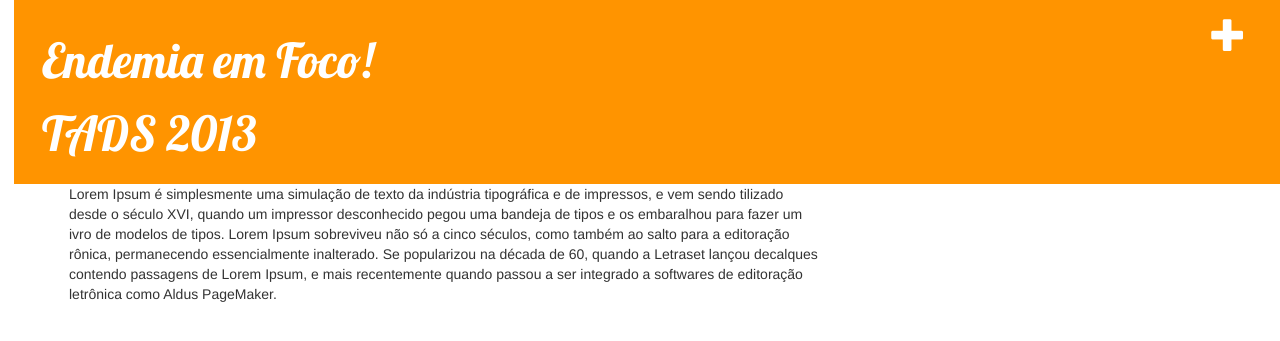
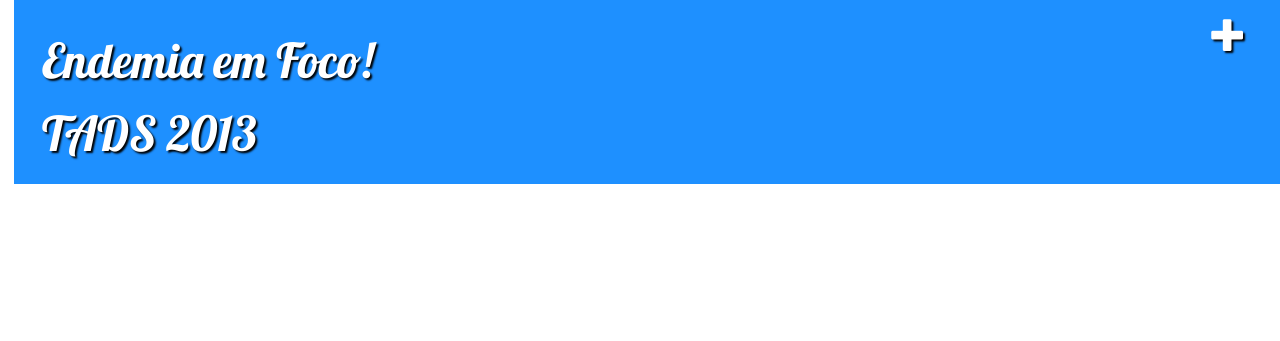
Before and after one commit to bergue3000/my-first-blog, a Django app: page / in a window 1280 px wide. Shown: the top 341 px of the page. Run offline with Django 3.2, Linux system fonts and the light colour scheme; data that the repository does not hold is empty; some libraries are stand-ins or nearby versions.

Commit message:
adicionando efeitos.

```diff
--- a/blog/static/css/blog.css
+++ b/blog/static/css/blog.css
@@ -1,12 +1,12 @@
 h1 a{
-	color: #FCA205;
+	color: #1E90FF;
 	font-family: 'Lobster';
 }
 body {
 	padding-left: 1em;
 }
 .cabecalho {
-    background-color: #ff9400;
+    background-color: #1E90FF;
     margin-top: 0;
     padding: 1em 1em 1em 2em;
 }
@@ -14,10 +14,12 @@
     color: #ffffff;
     font-size: 36pt;
     text-decoration: none;
+    text-shadow: #000 2px 2px 2px;
 }
 
 .content {
-    margin-left: 40px;
+	margin-left: 0em;
+	text-shadow: #999 1px 2px 2px;
 }
 
 h1, h2, h4 {
@@ -42,6 +44,7 @@
     float: right;
     font-size: 26pt;
     margin-right: 20px;
+    text-shadow: #000 2px 2px 2px;
 }
 
 .post {
--- a/blog/templates/blog/post_edit.html
+++ b/blog/templates/blog/post_edit.html
@@ -1,9 +1,9 @@
 {% extends 'blog/base.html' %}
 
 {% block content %}
-    <h1>New post</h1>
+    <h1>Denuncias</h1>
     <form method="POST" class="post-form">{% csrf_token %}
         {{ form.as_p }}
-        <button type="submit" class="save btn btn-default">Guardar</button>
+        <button type="submit" class="save btn btn-default">Salvar</button>
     </form>
 {% endblock %}
--- a/blog/templates/blog/post_list.html
+++ b/blog/templates/blog/post_list.html
@@ -2,11 +2,6 @@
 {% block content %}
 
 
-<div>
-
-    <p>Lorem Ipsum é simplesmente uma simulação de texto da indústria tipográfica e de impressos, e vem sendo tilizado desde o século XVI, quando um impressor desconhecido pegou uma bandeja de tipos e os embaralhou para fazer um ivro de modelos de tipos. Lorem Ipsum sobreviveu não só a cinco séculos, como também ao salto para a editoração rônica, permanecendo essencialmente inalterado. Se popularizou na década de 60, quando a Letraset lançou decalques contendo passagens de Lorem Ipsum, e mais recentemente quando passou a ser integrado a softwares de editoração letrônica como Aldus PageMaker.</p>
-
-</div>
 <div class="content container">
     <div class="row">
         <div class="col-md-8">
```
